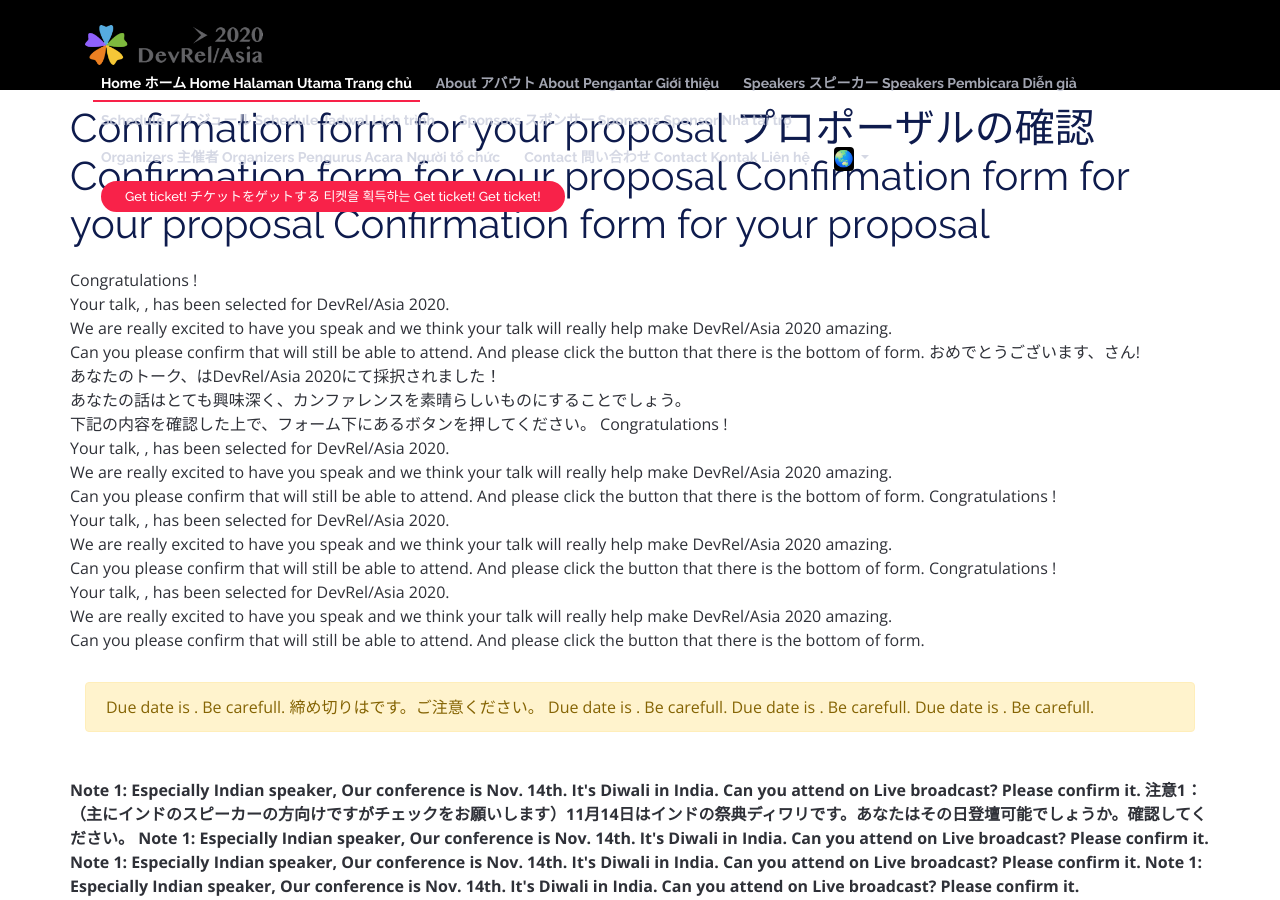
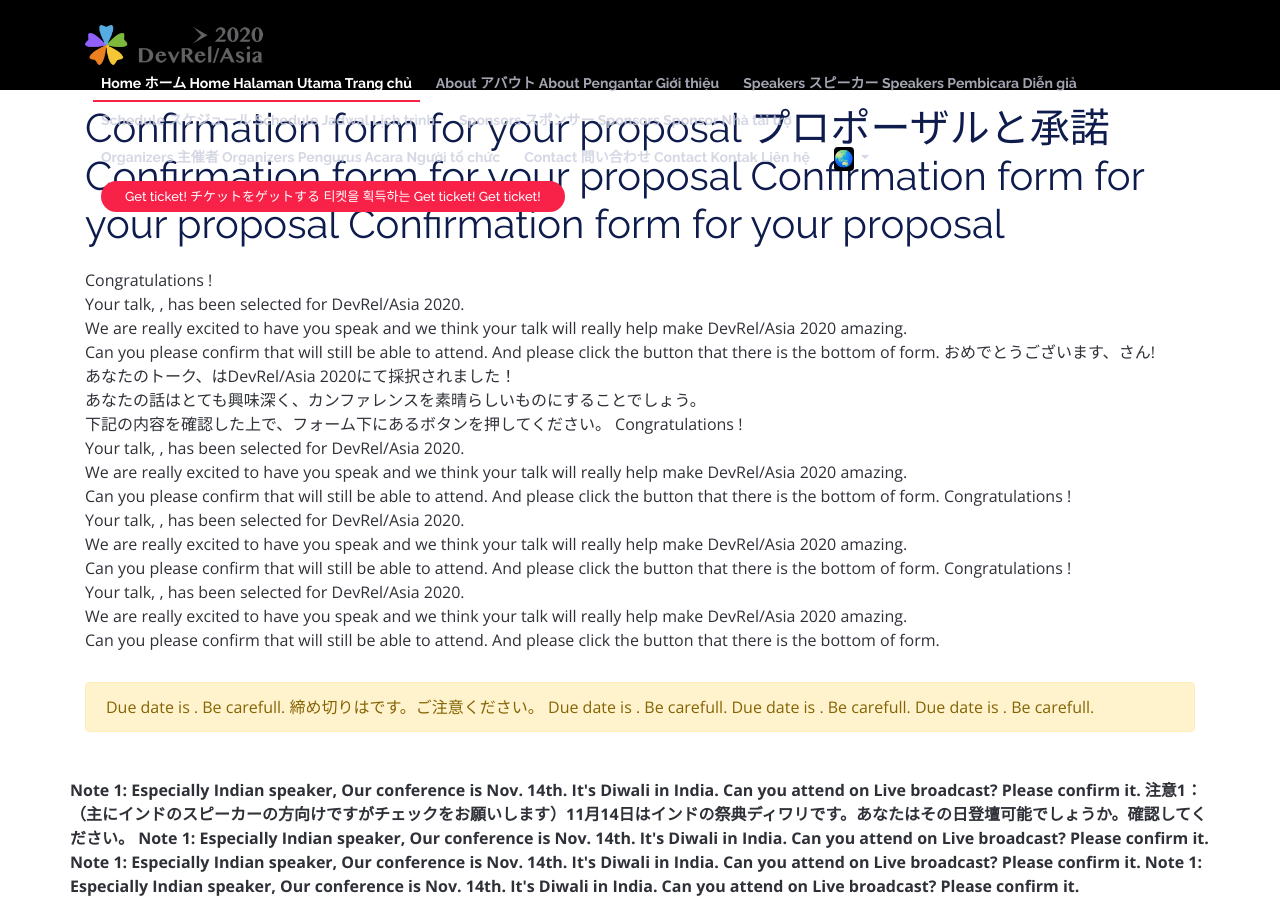
Before and after one commit to DevRel-Asia/asia-2020, a Jekyll site: the page built from confirm.html, in a window 1280 px wide and 900 px high. Built offline with Jekyll 4.4.1, drawn with Linux system fonts in a browser that asks for light colours; nearby versions of some CDN libraries.

Commit message:
Fix design

```diff
--- a/_data/translates.json
+++ b/_data/translates.json
@@ -803,7 +803,7 @@
   {
     "key": "confirm1",
     "english": "Confirmation form for your proposal",
-    "japan": "プロポーザルの確認",
+    "japan": "プロポーザルと承諾",
     "korea": "",
     "vietnam": "",
     "indonesia": "",
@@ -812,7 +812,7 @@
   {
     "key": "confirm2",
     "english": "Congratulations <span class=\"proposal_name\"></span>!<br />\nYour talk, <span class=\"proposal_title\"></span>, has been selected for DevRel/Asia 2020.<br />\nWe are really excited to have you speak and we think your talk will really help make DevRel/Asia 2020 amazing.<br />\nCan you please confirm that will still be able to attend. And please click the button that there is the bottom of form.",
-    "japan": "おめでとうございます、<span class=\"\"proposal_name\"\"></span>さん!<br />\nあなたのトーク、<span class=\"\"proposal_title\"\"></span>はDevRel/Asia 2020にて採択されました！<br />\nあなたの話はとても興味深く、カンファレンスを素晴らしいものにすることでしょう。<br />\n下記の内容を確認した上で、フォーム下にあるボタンを押してください。",
+    "japan": "おめでとうございます、<span class=\"proposal_name\"></span>さん!<br />\nあなたのトーク、<span class=\"proposal_title\"></span>はDevRel/Asia 2020にて採択されました！<br />\nあなたの話はとても興味深く、カンファレンスを素晴らしいものにすることでしょう。<br />\n下記の内容を確認した上で、フォーム下にあるボタンを押してください。",
     "korea": "",
     "vietnam": "",
     "indonesia": "",
--- a/confirm.html
+++ b/confirm.html
@@ -7,14 +7,20 @@
   <section id="news" style="padding-top: 5em">
     <div class="container">
       <div class="row">
+        <div class="col">
           <h1>
             {% assign messages = site.data.i18n.confirm1 %}
             {% include translate.html %}
           </h1>
+        </div>
+      </div>
+      <div class="row">
+        <div class="col">
           <p>
             {% assign messages = site.data.i18n.confirm2 %}
             {% include translate.html %}
           </p>
+        </div>
       </div>
       <div class="row">
         <div class="col">
```
Also changed, not shown: _data/i18n.json (+1 -1 lines). Lines whose indentation alone changed are shown as unchanged.
